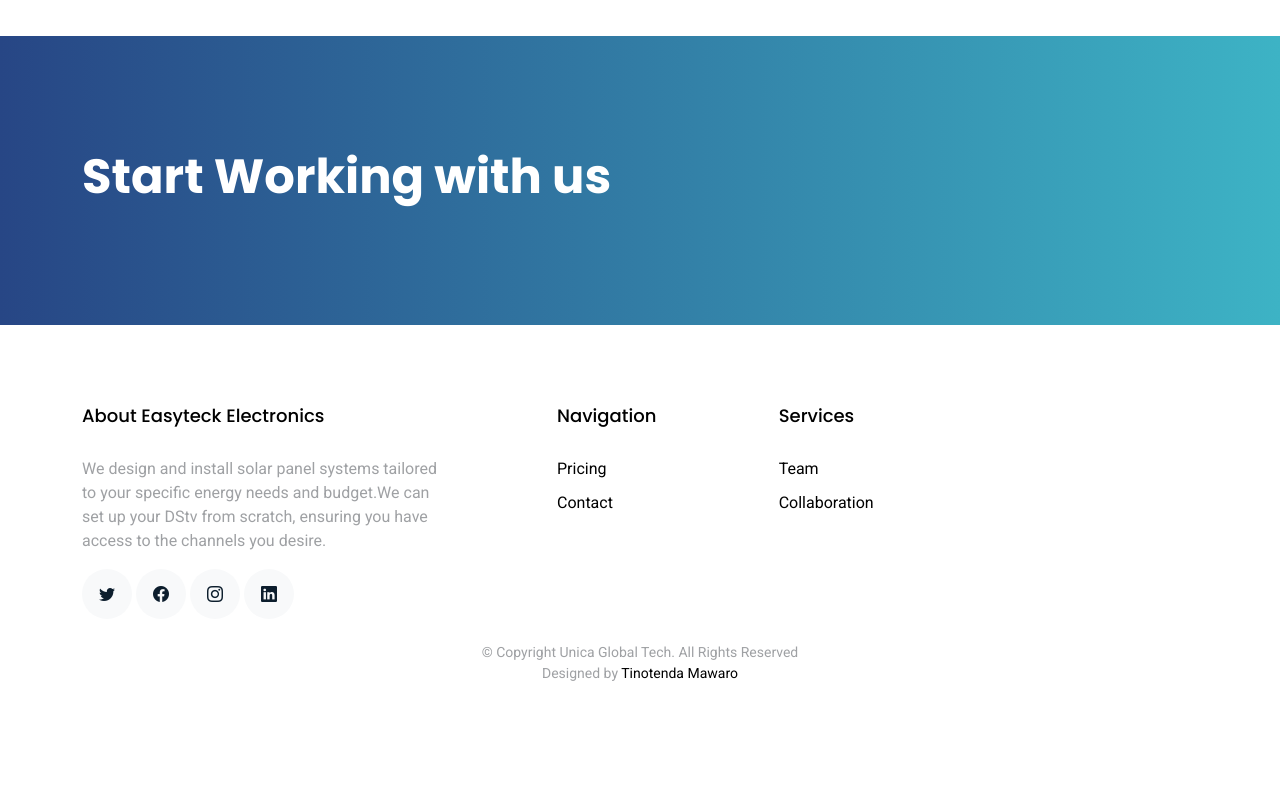
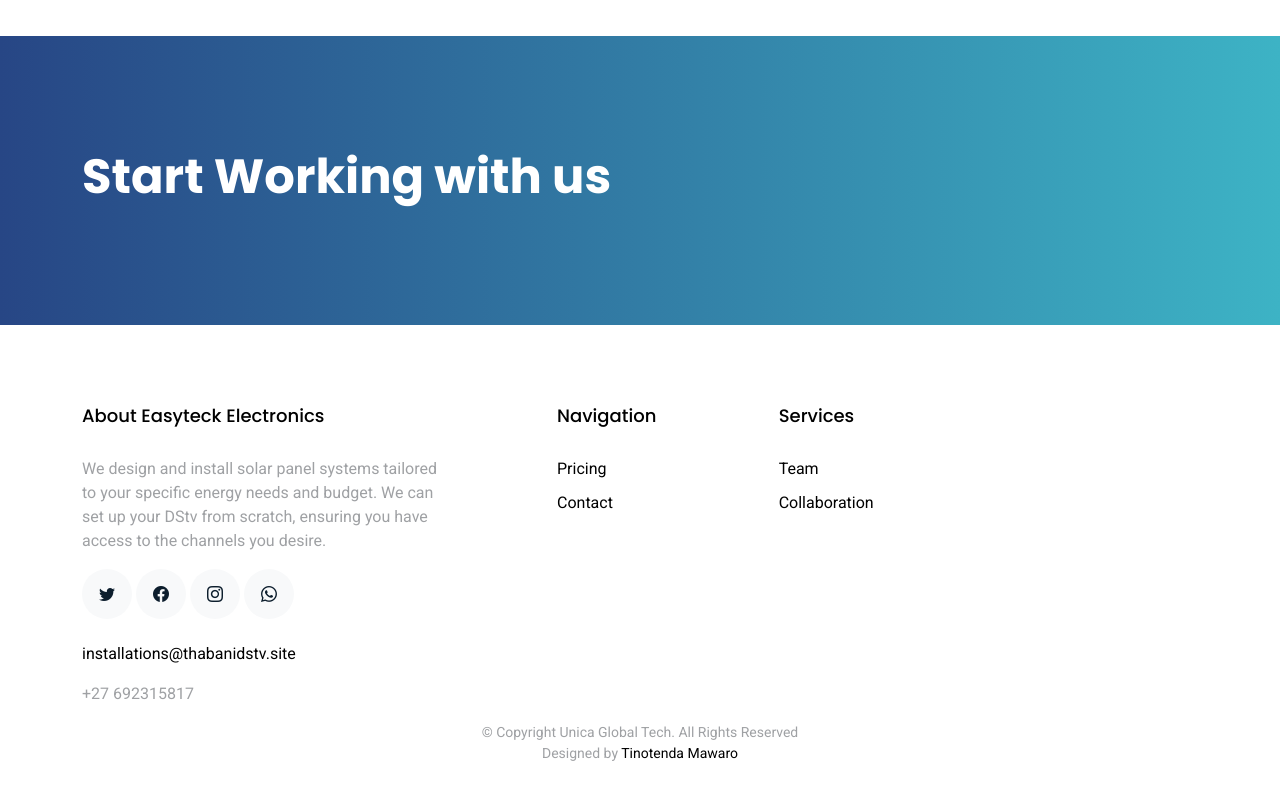
Before and after one commit to TinotendaMawaro/Easyteckelectronics, a website: page index.html in a window 1280 px wide. Shown: the part 3653-4453 px from the top of the page. Before the commit the page ends 4377 px from the top, so only its background shows below. Drawn offline with Linux system fonts and the light colour scheme.

Commit message:
contact details

```diff
--- a/index.html
+++ b/index.html
@@ -340,14 +340,20 @@
       <div class="row">
         <div class="col-md-4 mb-4 mb-md-0">
           <h3>About Easyteck Electronics</h3>
-          <p>We design and install solar panel systems tailored to your specific energy needs and budget.We can set up your DStv from scratch, ensuring you have access to the channels you desire.</p>
+          <p>We design and install solar panel systems tailored to your specific energy needs and budget. We can set up your DStv from scratch, ensuring you have access to the channels you desire.</p>
           <p class="social">
-            <a href="#"><span class="bi bi-twitter"></span></a>
-            <a href="#"><span class="bi bi-facebook"></span></a>
-            <a href="#"><span class="bi bi-instagram"></span></a>
-            <a href="#"><span class="bi bi-linkedin"></span></a>
+              <a href="#"><span class="bi bi-twitter"></span></a>
+              <a href="#"><span class="bi bi-facebook"></span></a>
+              <a href="#"><span class="bi bi-instagram"></span></a>
+              <a href="https://wa.me/27692315817"><span class="bi bi-whatsapp"></span></a>
           </p>
-        </div>
+          <p class="email">
+              <a href="mailto:installations@thabanidstv.site">installations@thabanidstv.site</a>
+          </p>
+          <p>+27 692315817</p>
+      </div>
+
+
         <div class="col-md-7 ms-auto">
           <div class="row site-section pt-0">
             <div class="col-md-4 mb-4 mb-md-0">
```
Also changed, not shown: 1 other file.
